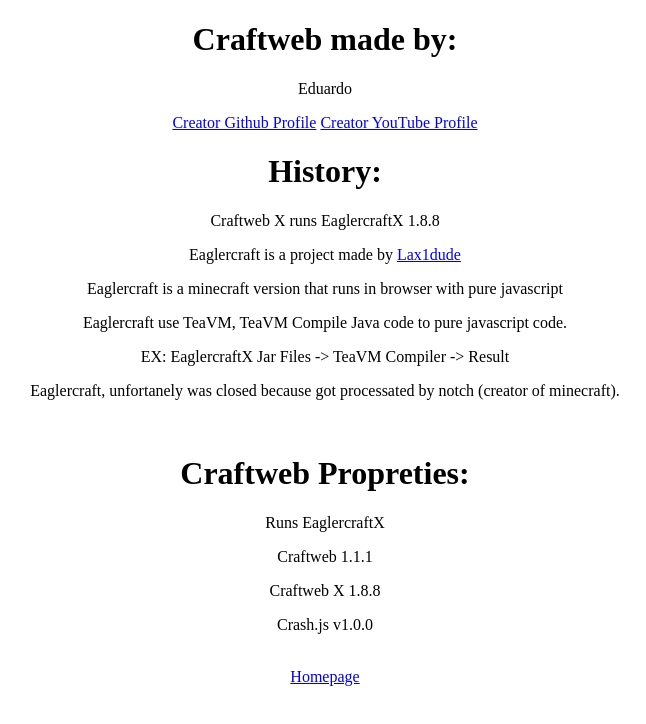
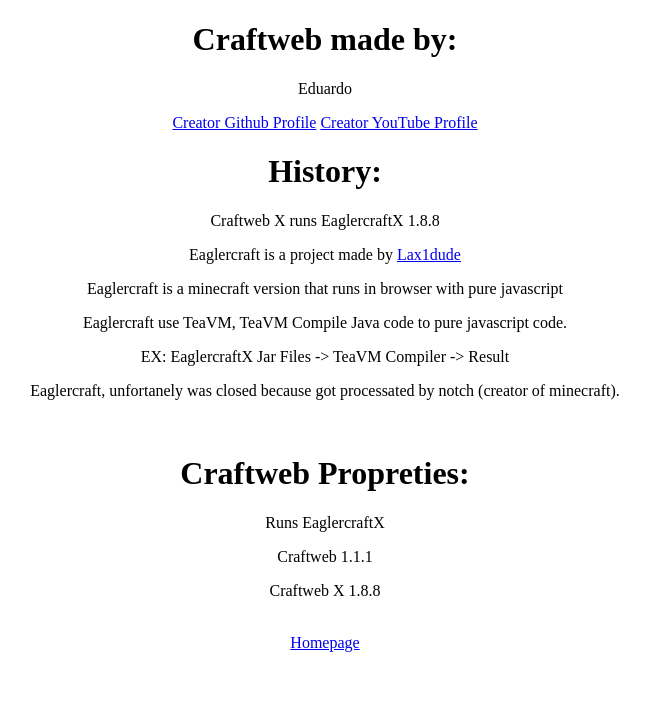
Before and after one commit to EduardoPlayss5/CraftwebX, a plain HTML site: page about.html in a window 1280 px wide. Shown: the whole page, without its empty margins (315-961 px from the left). Drawn offline with Linux system fonts and the light colour scheme.

Commit message:
Update about.html

```diff
--- a/about.html
+++ b/about.html
@@ -30,7 +30,6 @@
     <p>Runs EaglercraftX</p>
     <p>Craftweb 1.1.1</p>
     <p>Craftweb X 1.8.8</p>
-    <p>Crash.js v1.0.0</p>
     <br>
     <a href="index.html">Homepage</a>
 </body>
```
